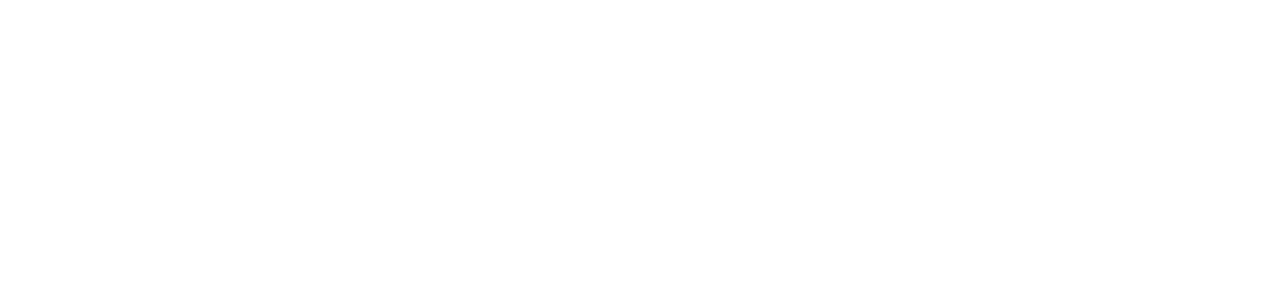
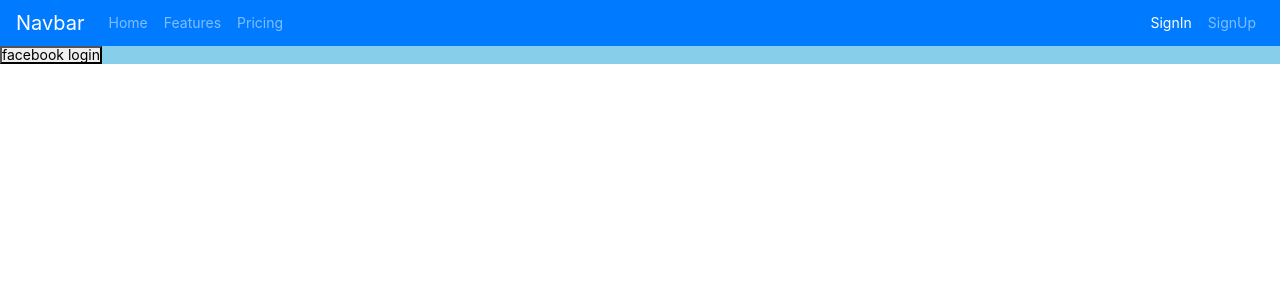
Before and after one commit to jungbumwoo/insiderstock, a React (Create React App) app in the folder front/: page /signin in a window 1280 px wide. Shown: the top 300 px of the page. Built offline with nearby package versions, Linux system fonts and the light colour scheme.

Commit message:
signin signup(1)

```diff
--- a/front/src/App.js
+++ b/front/src/App.js
@@ -1,12 +1,18 @@
 import React from "react";
 import { Route, Switch } from "react-router-dom";
 import Home from "./container/Home/Home";
+import Signin from "../src/container/Signin/Signin.js";
+import Signup from "../src/container/Signup/Signup.js";
 
 
 function App() {
   return (
     <Switch>
       <Route exact path="/" component={Home} />
+      <Route path="/signin" component={Signin} />
+      <Route path="/signup" component={Signup} />
+
+
     </Switch>
   );
 }
--- /dev/null
+++ b/front/src/components/Layouts/Header/Header.js
@@ -0,0 +1,54 @@
+import React from "react";
+import Navbar from 'react-bootstrap/Navbar';
+import { NavLink, Link } from "react-router-dom";
+import { useSelector } from "react-redux";
+import { Nav, Form, FormControl, Button } from 'react-bootstrap';
+
+const Header = () => {
+    const auth = useSelector(state => state.auth);
+
+    const renderLoggedinbar = () => {
+        return (
+            <Nav>
+                <li className="nav-item">
+                    <span></span>
+                </li>
+            </Nav>
+        )
+    }
+    const renderNonLoginbar = () => {
+        return (
+            <>
+                <Nav>
+                    <li>
+                        <NavLink to="signin" className="nav-link">SignIn</NavLink>
+                    </li>
+                </Nav>
+                <Nav>
+                    <li>
+                        <NavLink to="signup" className="nav-link">SignUp</NavLink>
+                    </li>
+                </Nav>
+            </>
+        )
+    }
+    return (
+        <>
+            <Navbar bg="primary" variant="dark">
+                <Navbar.Brand href="#home">Navbar</Navbar.Brand>
+                <Nav className="mr-auto">
+                    <Nav.Link href="#home">Home</Nav.Link>
+                    <Nav.Link href="#features">Features</Nav.Link>
+                    <Nav.Link href="#pricing">Pricing</Nav.Link>
+                </Nav>
+                {/* <Form inline>
+                    <FormControl type="text" placeholder="Search" className="mr-sm-2" />
+                    <Button variant="outline-light">Search</Button>
+                </Form> */}
+                { auth.authenticate ? renderLoggedinbar() : renderNonLoginbar()}
+            </Navbar>
+        </>
+    )
+};
+
+export default Header;
--- a/front/src/components/Layouts/Layout/Layout.js
+++ b/front/src/components/Layouts/Layout/Layout.js
@@ -1,21 +1,11 @@
 import React from "react";
 import Navbar from 'react-bootstrap/Navbar';
 import { Nav, Form, FormControl, Button } from 'react-bootstrap';
+import Header from "../Header/Header.js";
 const Layout = () => {
   return (
     <>
-      <Navbar bg="primary" variant="dark">
-        <Navbar.Brand href="#home">Navbar</Navbar.Brand>
-        <Nav className="mr-auto">
-          <Nav.Link href="#home">Home</Nav.Link>
-          <Nav.Link href="#features">Features</Nav.Link>
-          <Nav.Link href="#pricing">Pricing</Nav.Link>
-        </Nav>
-        <Form inline>
-          <FormControl type="text" placeholder="Search" className="mr-sm-2" />
-          <Button variant="outline-light">Search</Button>
-        </Form>
-      </Navbar>
+      <Header />
     </>
   );
 };
--- /dev/null
+++ b/front/src/container/Signin/Signin.js
@@ -0,0 +1,21 @@
+import React from "react";
+import { useDispatch, useSelector } from "react-redux";
+import Layout from "../../components/Layouts/Layout/Layout.js"
+import Redirect from "react-router-dom";
+
+const Signin = () => {
+    const auth = useSelector(state => state.auth);
+    const dispatch = useDispatch();
+
+    if(auth.authenticate){
+        return <Redirect to={'/'} />
+    }
+    return(
+        <>
+            <Layout />
+            <button>facebook login</button>
+        </>
+    )
+}
+
+export default Signin;
--- /dev/null
+++ b/front/src/container/Signup/Signup.js
@@ -0,0 +1,13 @@
+import React from "react";
+import Layout from "../../components/Layouts/Layout/Layout.js";
+
+const Signup = () => {
+    return(
+        <>
+            <Layout />
+            <button>facebook signup</button>
+        </>
+    )
+}
+
+export default Signup;
--- a/front/src/reducers/authReducer.js
+++ b/front/src/reducers/authReducer.js
@@ -11,7 +11,7 @@
     loading: false,
     error: null,
     message: ''
-}
+};
 
 export default (state = initState, action) => {
     switch(action.type) {
@@ -25,6 +25,19 @@
             state = {
                 ...state,
                 user: action.payload.user,
+                token: action.payload.token,
+                authenticate: true,
+                authenticating: false
             }
+            break;
+        case "AUTH_LOGIN_FIALURE":
+            state = {
+                ...state,
+                error: action.payload.err,
+                authenticate: false,
+                authenticating: false
+            }
+            break;
     }
+    return state;
 }
--- a/front/src/reducers/index.js
+++ b/front/src/reducers/index.js
@@ -1,10 +1,12 @@
 import { combineReducers } from "redux";
 import stockReducer from "./stockReducer";
 import savedReducer from "./savedReducer";
+import authReducer from "./authReducer";
 
 const rootReducer = combineReducers({
     stock: stockReducer,
-    saved: savedReducer
+    saved: savedReducer,
+    auth: authReducer
 });
 
 export default rootReducer;
```
